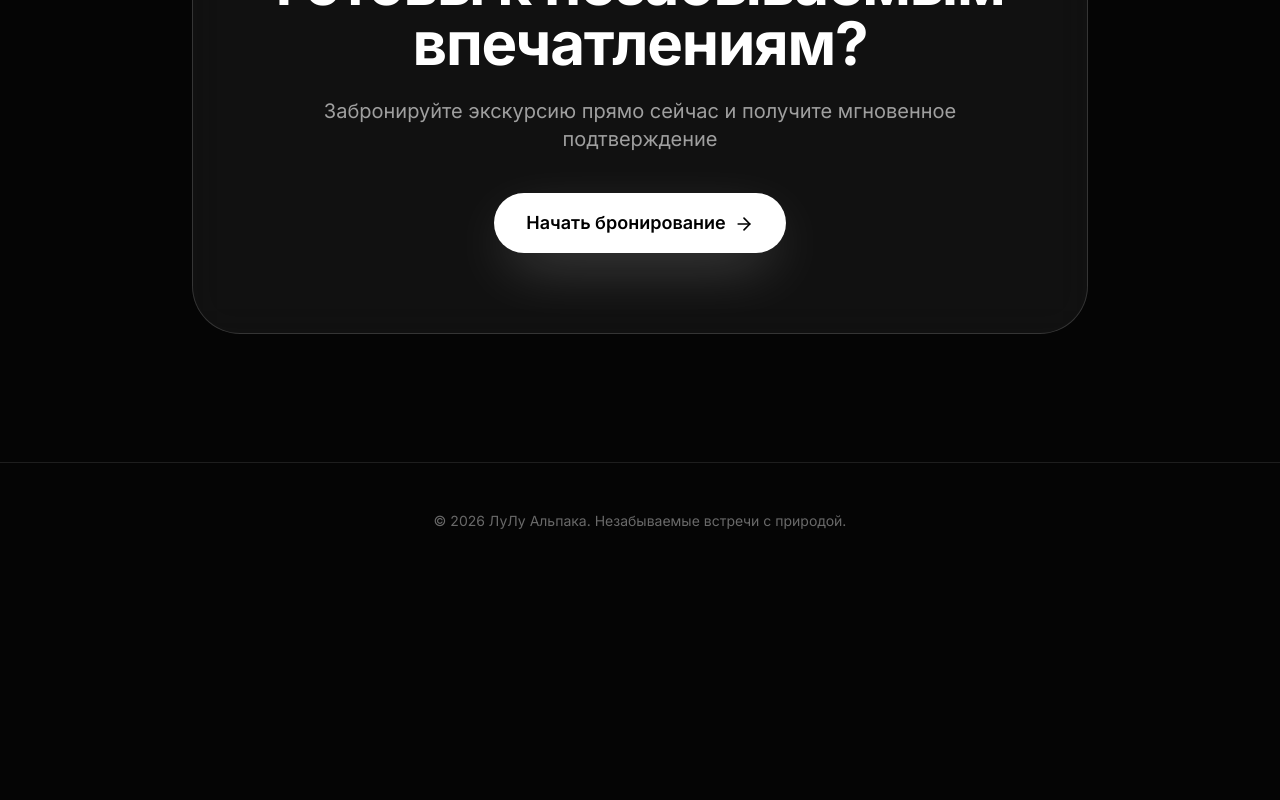
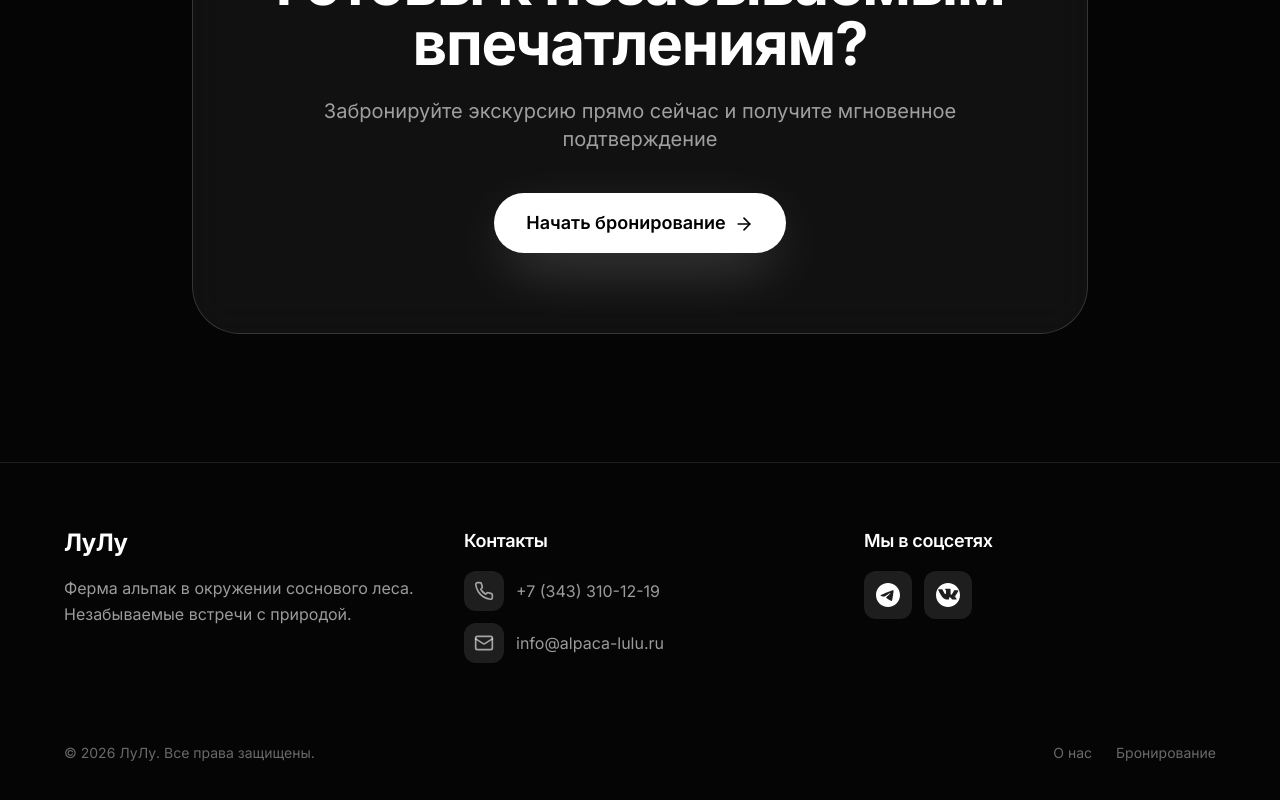
Before and after one commit to platon453/Hakaton_asdsa, a Next.js app: page / in a window 1280 px wide. Shown: the part 2292-3092 px from the top of the page. Before the commit the page ends 2871 px from the top, so only its background shows below. Built offline with nearby package versions, Linux system fonts and the light colour scheme.

Commit message:
Добавил footer

```diff
--- a/app/about/page.tsx
+++ b/app/about/page.tsx
@@ -1,5 +1,6 @@
 import Link from 'next/link'
 import { ArrowLeft, Heart, Sparkles, Users, TreePine } from 'lucide-react'
+import { Footer } from '@/components/Footer'
 
 export default function AboutPage() {
   return (
@@ -144,13 +145,7 @@ export default function AboutPage() {
         </section>
 
         {/* Footer */}
-        <footer className="py-12 px-4 border-t border-white/10">
-          <div className="max-w-6xl mx-auto text-center">
-            <p className="text-white/40 text-sm">
-              © 2026 ЛуЛу Альпака. Незабываемые встречи с природой.
-            </p>
-          </div>
-        </footer>
+        <Footer />
       </div>
     </main>
   )
--- a/app/page.tsx
+++ b/app/page.tsx
@@ -1,5 +1,6 @@
 import Link from 'next/link'
 import { ArrowRight, Sparkles, Calendar, Shield, Zap, Heart } from 'lucide-react'
+import { Footer } from '@/components/Footer'
 
 export default function Home() {
   return (
@@ -101,7 +102,7 @@ export default function Home() {
             <div className="text-center mt-16 fade-in-delay">
               <Link href="/about">
                 <button className="btn-secondary text-lg">
-                  Узнать о нас больше
+                  Информация о ферме
                 </button>
               </Link>
             </div>
@@ -157,13 +158,7 @@ export default function Home() {
         </section>
 
         {/* Footer */}
-        <footer className="py-12 px-4 border-t border-white/10">
-          <div className="max-w-6xl mx-auto text-center">
-            <p className="text-white/40 text-sm">
-              © 2026 ЛуЛу Альпака. Незабываемые встречи с природой.
-            </p>
-          </div>
-        </footer>
+        <Footer />
       </div>
     </main>
   )
--- /dev/null
+++ b/components/Footer.tsx
@@ -0,0 +1,99 @@
+import Link from 'next/link'
+import { Mail, Phone } from 'lucide-react'
+
+export function Footer() {
+  return (
+    <footer className="py-16 px-4 border-t border-white/10">
+      <div className="max-w-6xl mx-auto">
+        <div className="grid md:grid-cols-3 gap-12 mb-12">
+          {/* Company Info */}
+          <div>
+            <h3 className="text-2xl font-bold text-white mb-4">ЛуЛу</h3>
+            <p className="text-white/60 leading-relaxed">
+              Ферма альпак в окружении соснового леса. Незабываемые встречи с природой.
+            </p>
+          </div>
+
+          {/* Contact Info */}
+          <div>
+            <h4 className="text-lg font-semibold text-white mb-4">Контакты</h4>
+            <div className="space-y-3">
+              <a
+                href="tel:+73433101219"
+                className="flex items-center gap-3 text-white/60 hover:text-white transition-colors group"
+              >
+                <div className="w-10 h-10 rounded-xl bg-white/10 flex items-center justify-center group-hover:bg-white/20 transition-colors">
+                  <Phone className="w-5 h-5" />
+                </div>
+                <span>+7 (343) 310-12-19</span>
+              </a>
+
+              <a
+                href="mailto:info@alpaca-lulu.ru"
+                className="flex items-center gap-3 text-white/60 hover:text-white transition-colors group"
+              >
+                <div className="w-10 h-10 rounded-xl bg-white/10 flex items-center justify-center group-hover:bg-white/20 transition-colors">
+                  <Mail className="w-5 h-5" />
+                </div>
+                <span>info@alpaca-lulu.ru</span>
+              </a>
+            </div>
+          </div>
+
+          {/* Social Links */}
+          <div>
+            <h4 className="text-lg font-semibold text-white mb-4">Мы в соцсетях</h4>
+            <div className="flex gap-3">
+              <a
+                href="https://t.me/alpaca_lulu"
+                target="_blank"
+                rel="noopener noreferrer"
+                className="w-12 h-12 rounded-xl bg-white/10 flex items-center justify-center hover:bg-white/20 transition-all hover-lift group"
+                aria-label="Telegram"
+              >
+                <svg
+                  className="w-6 h-6 text-white group-hover:scale-110 transition-transform"
+                  viewBox="0 0 24 24"
+                  fill="currentColor"
+                >
+                  <path d="M12 0C5.373 0 0 5.373 0 12s5.373 12 12 12 12-5.373 12-12S18.627 0 12 0zm5.562 8.161c-.18 1.897-.962 6.502-1.359 8.627-.168.9-.5 1.201-.82 1.23-.697.064-1.226-.461-1.901-.903-1.056-.692-1.653-1.123-2.678-1.799-1.185-.781-.417-1.21.258-1.911.177-.184 3.247-2.977 3.307-3.23.007-.032.014-.15-.056-.212s-.174-.041-.249-.024c-.106.024-1.793 1.139-5.062 3.345-.479.329-.913.489-1.302.481-.428-.008-1.252-.241-1.865-.44-.752-.244-1.349-.374-1.297-.789.027-.216.325-.437.893-.663 3.498-1.524 5.831-2.529 6.998-3.014 3.332-1.386 4.025-1.627 4.476-1.635.099-.002.321.023.465.141.121.099.155.232.171.326.016.093.036.306.02.472z"/>
+                </svg>
+              </a>
+
+              <a
+                href="https://vk.com/alpaca_lulu"
+                target="_blank"
+                rel="noopener noreferrer"
+                className="w-12 h-12 rounded-xl bg-white/10 flex items-center justify-center hover:bg-white/20 transition-all hover-lift group"
+                aria-label="VK"
+              >
+                <svg
+                  className="w-6 h-6 text-white group-hover:scale-110 transition-transform"
+                  viewBox="0 0 24 24"
+                  fill="currentColor"
+                >
+                  <path d="M12 0C5.373 0 0 5.373 0 12s5.373 12 12 12 12-5.373 12-12S18.627 0 12 0zm6.066 13.163c.603.536 1.238 1.04 1.771 1.63.237.263.461.537.639.849.252.439.022.922-.407.949l-2.688-.001c-.69.056-1.237-.217-1.696-.67-.368-.363-.711-.742-1.058-1.12-.146-.16-.298-.312-.477-.437-.344-.24-.643-.173-.847.194-.208.374-.256.79-.277 1.208-.032.633-.247.798-.882.827-1.359.063-2.647-.149-3.844-.89-1.053-.65-1.86-1.545-2.577-2.54-1.398-1.944-2.47-4.063-3.431-6.248-.203-.463-.056-.712.444-.719 1.018-.014 2.035-.013 3.052.001.413.006.687.241.846.628.499 1.212 1.096 2.365 1.85 3.428.197.277.394.555.673.748.303.21.537.134.681-.21.092-.22.135-.455.157-.69.084-.871.095-1.741-.025-2.608-.079-.577-.38-.95-.956-1.048-.295-.05-.252-.146-.109-.295.271-.28.526-.455 1.038-.455h3.823c.602.119.735.39.817.995l.003 4.244c-.006.182.091.722.421.841.265.095.441-.138.6-.301.718-.738 1.23-1.615 1.694-2.52.207-.403.381-.822.545-1.244.122-.312.313-.466.663-.461l2.93.003c.087 0 .174.001.26.014.516.079.659.278.502.781-.242.776-.673 1.438-1.117 2.089-.468.685-.967 1.346-1.43 2.033-.431.638-.394 1.003.155 1.545z"/>
+                </svg>
+              </a>
+            </div>
+          </div>
+        </div>
+
+        {/* Bottom Bar */}
+        <div className="pt-8 flex flex-col md:flex-row justify-between items-center gap-4">
+          <p className="text-white/40 text-sm">
+            © 2026 ЛуЛу. Все права защищены.
+          </p>
+          <div className="flex gap-6 text-sm text-white/40">
+            <Link href="/about" className="hover:text-white transition-colors">
+              О нас
+            </Link>
+            <Link href="/booking" className="hover:text-white transition-colors">
+              Бронирование
+            </Link>
+          </div>
+        </div>
+      </div>
+    </footer>
+  )
+}
```
